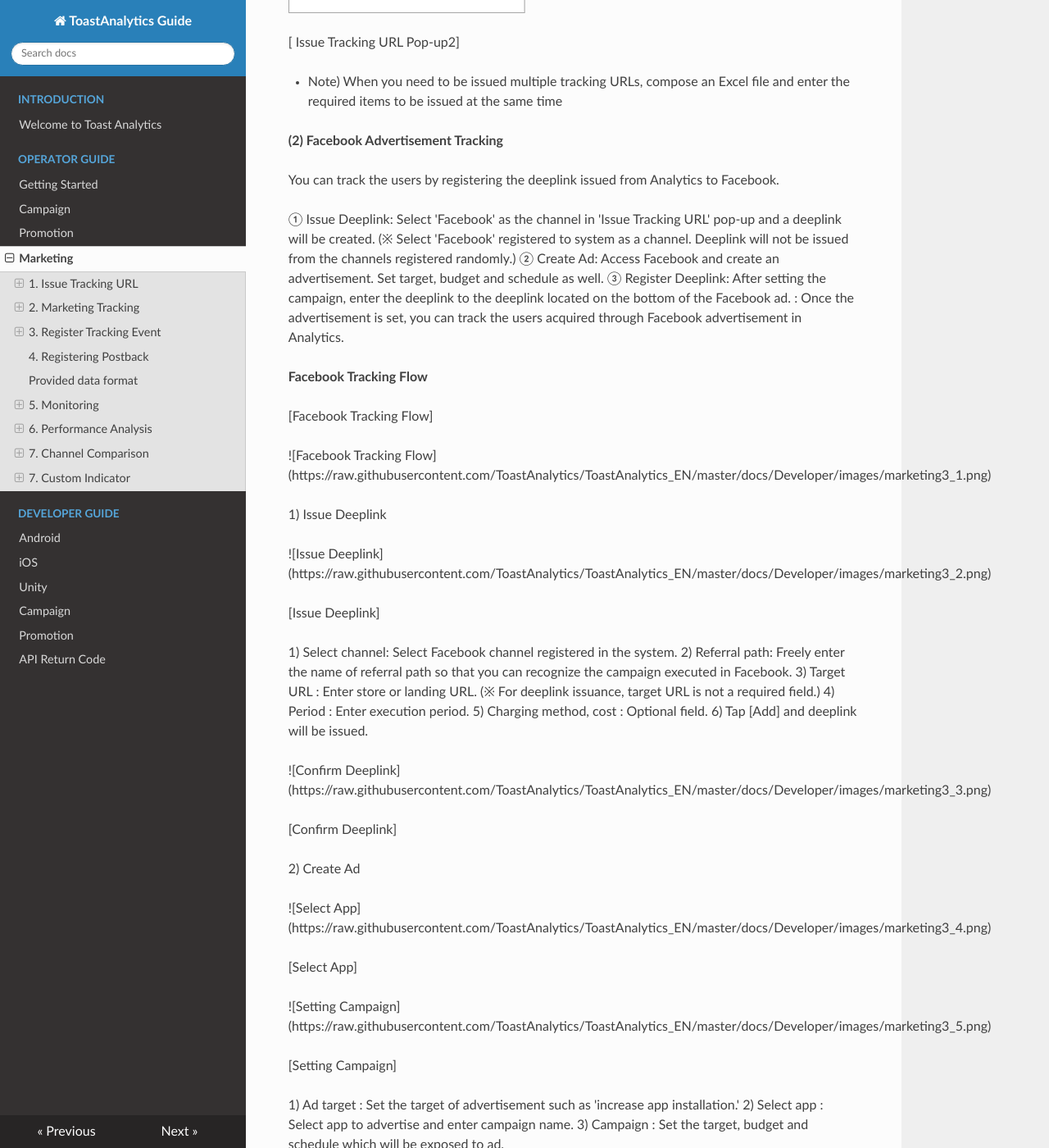
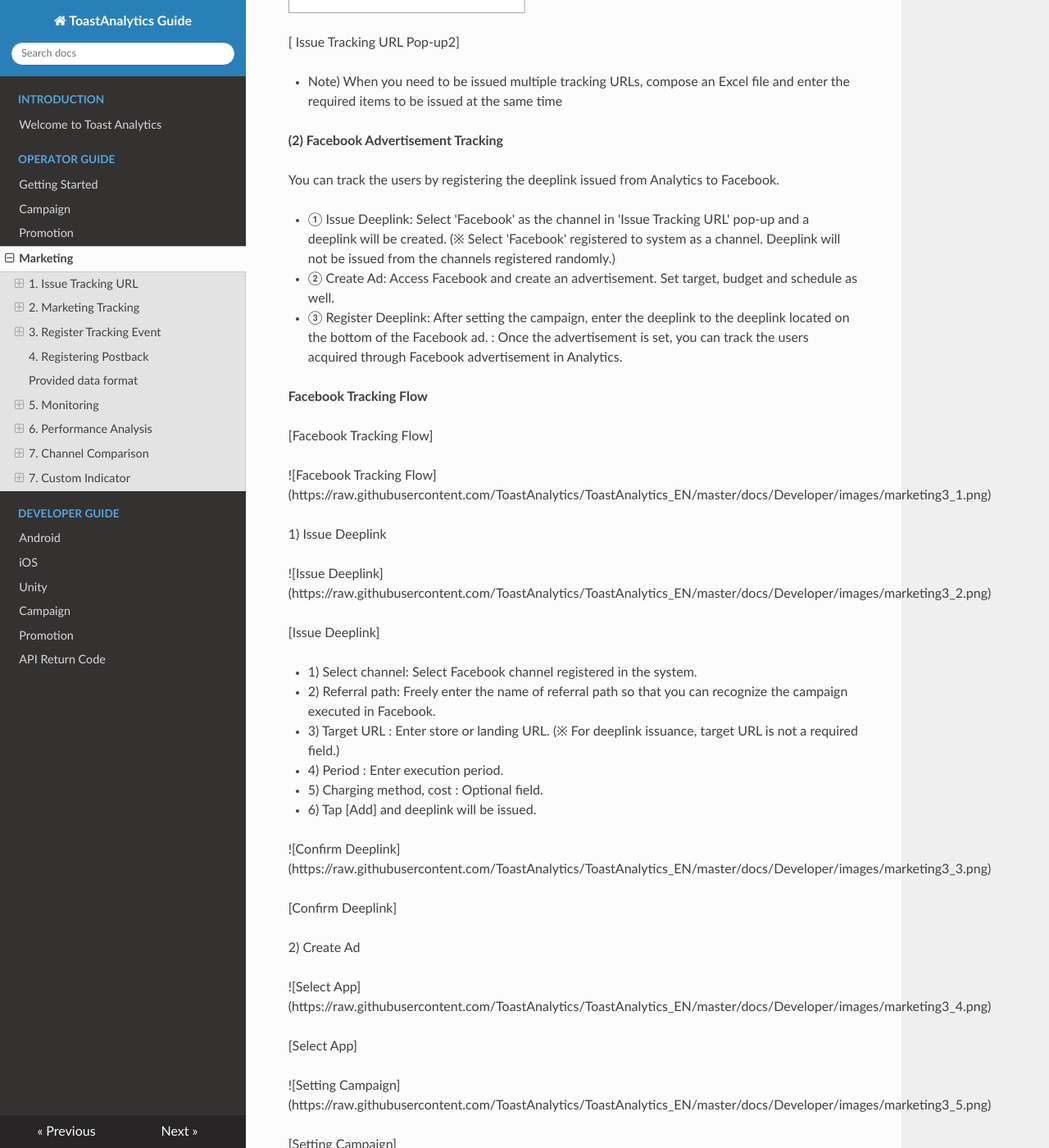
Before and after one commit to ToastAnalytics/ToastAnalytics_EN, an MkDocs documentation site: the page built from docs/Developer/3. marketing Guide.md, in a window 1280 px wide and 1400 px high, scrolled down 2122 px. Shown: the whole window at 82% size. Built offline with MkDocs 1.6.1, drawn with Linux system fonts in a browser that asks for light colours; nearby versions of some CDN libraries; old or Windows-style settings are respelled for this version of MkDocs; some of the changed text lies outside the part shown.

Commit message:
Update 3. marketing Guide.md

```diff
--- a/docs/Developer/3. marketing Guide.md
+++ b/docs/Developer/3. marketing Guide.md
@@ -48,10 +48,10 @@ You can be issued tracking URL at Marketing > Issue Tracking URL > "Issue Tracki
 
 You can track the users by registering the deeplink issued from Analytics to Facebook.
 
-① Issue Deeplink: Select 'Facebook' as the channel in 'Issue Tracking URL' pop-up and a deeplink will be created.
+* ① Issue Deeplink: Select 'Facebook' as the channel in 'Issue Tracking URL' pop-up and a deeplink will be created.
 (※ Select 'Facebook' registered to system as a channel. Deeplink will not be issued from the channels registered randomly.)
-② Create Ad: Access Facebook and create an advertisement.  Set target, budget and schedule as well.
-③ Register Deeplink: After setting the campaign, enter the deeplink to the deeplink located on the bottom of the Facebook ad.
+* ② Create Ad: Access Facebook and create an advertisement.  Set target, budget and schedule as well.
+* ③ Register Deeplink: After setting the campaign, enter the deeplink to the deeplink located on the bottom of the Facebook ad.
   : Once the advertisement is set, you can track the users acquired through Facebook advertisement in Analytics.
 
 **Facebook Tracking Flow**
@@ -68,12 +68,12 @@ You can track the users by registering the deeplink issued from Analytics to Fac
 
 [Issue Deeplink]
 
-  1) Select channel: Select Facebook channel registered in the system.
-  2) Referral path: Freely enter the name of referral path so that you can recognize the campaign executed in Facebook.
-  3) Target URL : Enter store or landing URL. (※ For deeplink issuance, target URL is not a required field.)
-  4) Period : Enter execution period.
-  5) Charging method, cost : Optional field.
-  6) Tap [Add] and deeplink will be issued.
+* 1) Select channel: Select Facebook channel registered in the system.
+* 2) Referral path: Freely enter the name of referral path so that you can recognize the campaign executed in Facebook.
+* 3) Target URL : Enter store or landing URL. (※ For deeplink issuance, target URL is not a required field.)
+* 4) Period : Enter execution period.
+* 5) Charging method, cost : Optional field.
+* 6) Tap [Add] and deeplink will be issued.
 
 ![Confirm Deeplink]
 (https://raw.githubusercontent.com/ToastAnalytics/ToastAnalytics_EN/master/docs/Developer/images/marketing3_3.png)
@@ -93,9 +93,9 @@ You can track the users by registering the deeplink issued from Analytics to Fac
 
 [Setting Campaign]
 
-  1) Ad target : Set the target of advertisement such as 'increase app installation.'
-  2) Select app : Select app to advertise and enter campaign name.
-  3) Campaign : Set the target, budget and schedule which will be exposed to ad.
+* 1) Ad target : Set the target of advertisement such as 'increase app installation.'
+* 2) Select app : Select app to advertise and enter campaign name.
+* 3) Campaign : Set the target, budget and schedule which will be exposed to ad.
 
 
 3) Register Deeplink
@@ -105,7 +105,7 @@ You can track the users by registering the deeplink issued from Analytics to Fac
 
 [Register Deeplink]
 
-  1) Enter the deeplink issued to the deeplink (optional) box in below format.
+* 1) Enter the deeplink issued to the deeplink (optional) box in below format.
 
 ex) appscheme://action?param1=val1&param2=val2&tafb=**channel_216,path_1075,charge_NON**
 
```
